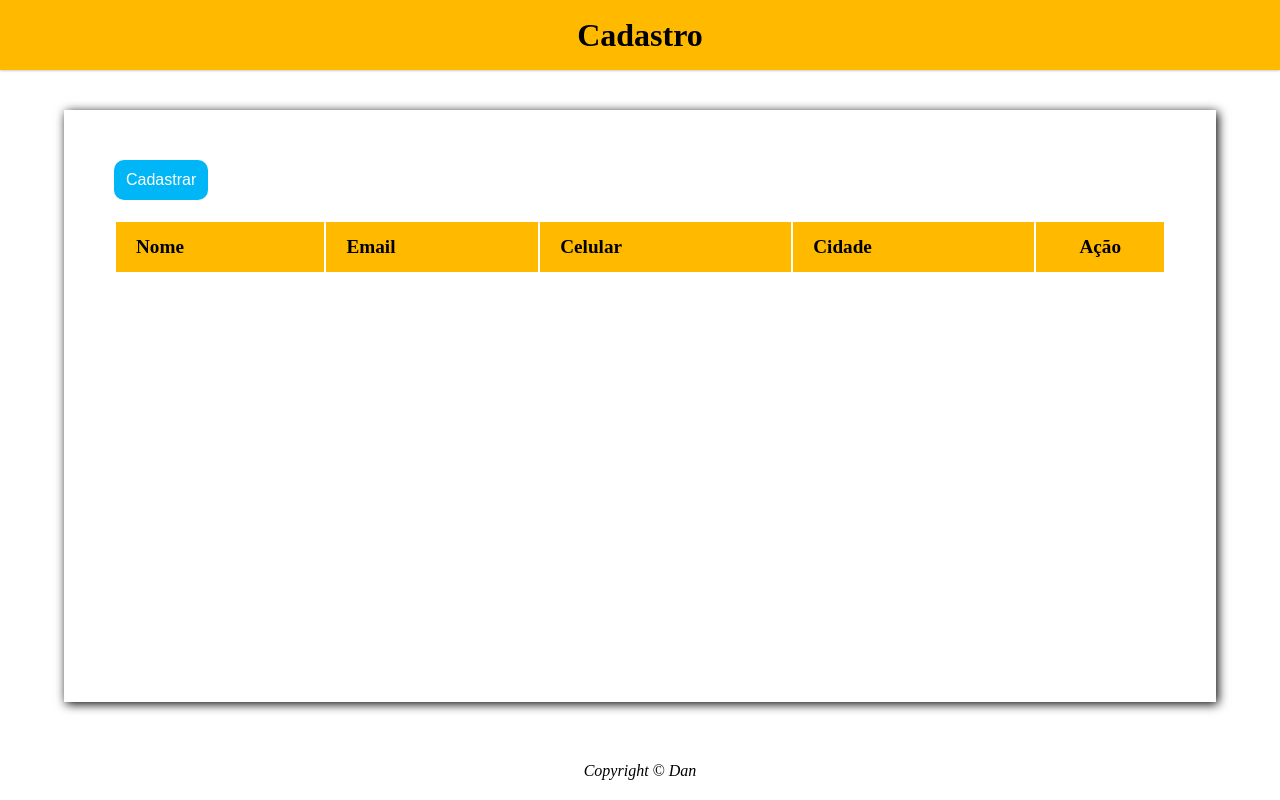
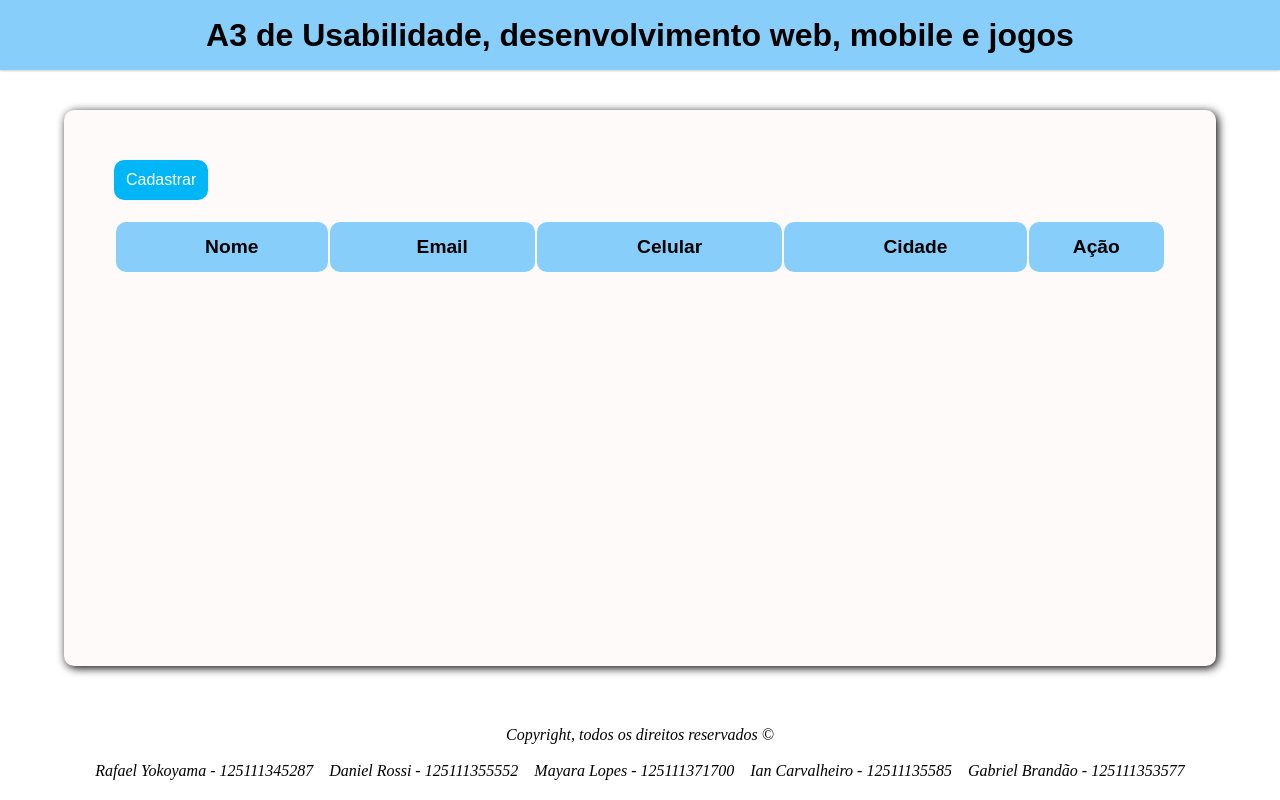
Before and after one commit to D4nRossi/CRUD, a website: page index.html in a window 1280 px wide. Drawn offline with Linux system fonts and the light colour scheme.

Commit message:
Ajustes finais no front end

```diff
--- a/index.html
+++ b/index.html
@@ -8,8 +8,8 @@
     <style>
         /*Variaveis*/
 :root{
-    --primary-color: rgb(255, 186, 0);
-    --secundary-color: rgba(255, 186, 0,0.3);
+    --primary-color: rgb(135,206,250);
+    --secundary-color: rgba(173,216,230,0.3);
     --btn-azul: #00b6f6;
     --btn-azul-2: #0063c7;
     --btn-verde: #00761d;
@@ -17,6 +17,9 @@
     --btn-vermelho: #df0000;
     --btn-vermelho-2: #f40000;
 }
+
+/*Imports*/
+@import url('https://fonts.googleapis.com/css2?family=Barlow&family=Poppins&display=swap');
 
 /*Geral*/
 *{
@@ -37,6 +40,7 @@ header{
     text-align: center;
     line-height: 70px;
     box-shadow: 0 1px 2px #ccc;
+    font-family: 'Poppins', sans-serif;
 }
 
 main{
@@ -49,6 +53,9 @@ main{
     padding: 50px;
     box-shadow: 2px 2px 10px;
     gap: 20px;
+    font-family: 'Barlow', sans-serif;
+    border-radius: 10px;
+    background-color: #FFFAFA
 }
 
 footer{
@@ -115,11 +122,14 @@ footer{
     background-color: var(--primary-color);
     padding-left: 20px;
     font-size: 1.2rem;
+    border-radius: 10px;
+    text-align: center;
 }
 
 .records td{
     height: 50px;
     padding-left: 20px;
+    border-radius: 10px;
 }
 
 .records th:last-child,
@@ -215,12 +225,14 @@ form.modal-footer{
     text-align: right;
     padding: 0 20px;
 }
+
+
     </style>
     <title>CRUD</title>
 </head>
 <body>
     <header>
-        <h1 class="header-title">Cadastro</h1>
+        <h1 class="header-title">A3 de Usabilidade, desenvolvimento web, mobile e jogos</h1>
     </header>
 
     <main>
@@ -261,7 +273,11 @@ form.modal-footer{
     </main>
 
     <footer>
-        Copyright &copy; Dan
+        <div class="copy">
+            <p>Copyright, todos os direitos reservados &copy;</p>
+            <br>
+            <p>Rafael Yokoyama - 125111345287&nbsp;&nbsp;&nbsp; Daniel Rossi - 125111355552&nbsp;&nbsp;&nbsp; Mayara Lopes - 125111371700&nbsp;&nbsp;&nbsp; Ian Carvalheiro - 12511135585&nbsp;&nbsp;&nbsp; Gabriel Brandão - 125111353577</p>
+        </div>
     </footer>
 
 <script src="public/js/script.js" defer></script>
```
